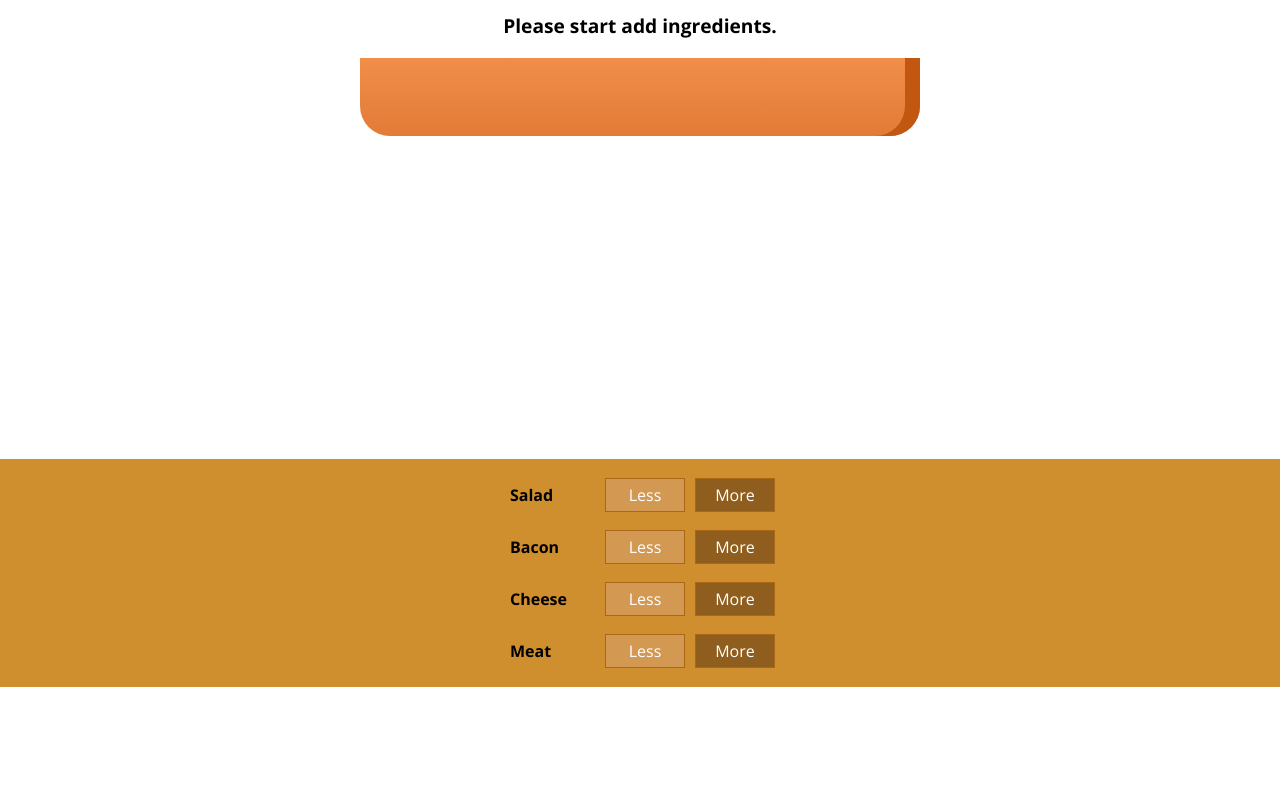
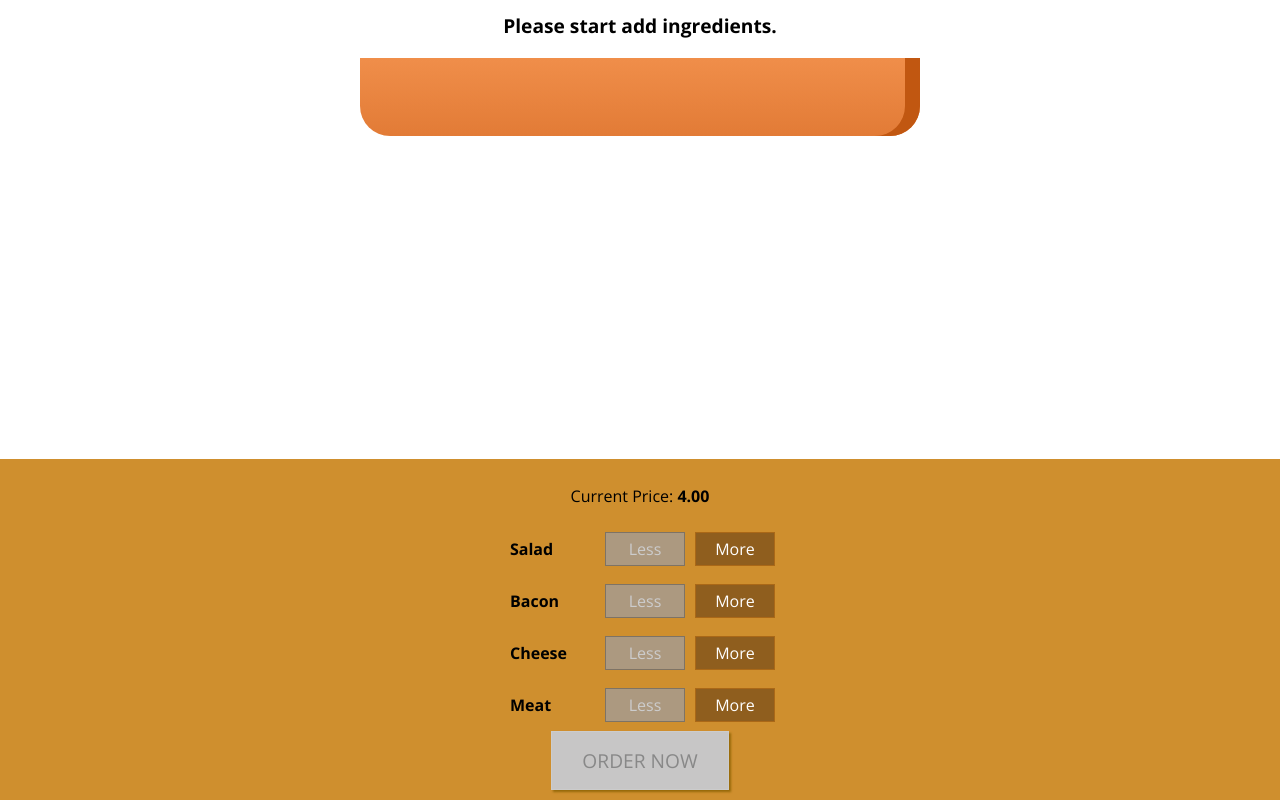
Before and after one commit to MyrPasko/react-burger-app, a React app: page / in a window 1280 px wide. Shown: the part 179-979 px from the top of the page. Before the commit the page ends 866 px from the top, so only its background shows below. Built offline with nearby package versions, Linux system fonts and the light colour scheme.

Commit message:
Lesson 114

```diff
--- a/src/components/Burger/BuildControls/BuildControl/BuildControl.js
+++ b/src/components/Burger/BuildControls/BuildControl/BuildControl.js
@@ -5,7 +5,11 @@
   return (
     <div className={classes.BuildControl}>
         <div className={classes.Label}>{props.label}</div>
-        <button className={classes.Less}>Less</button>
+        <button
+            className={classes.Less}
+            onClick={props.removed}
+            disabled={props.disabled}
+        >Less</button>
         <button
             className={classes.More}
             onClick={props.added}
--- a/src/components/Burger/BuildControls/BuildControls.css
+++ b/src/components/Burger/BuildControls/BuildControls.css
@@ -8,3 +8,44 @@
     margin: auto;
     padding: 10px 0;
 }
+
+.OrderButton {
+    background-color: #DAD735;
+    outline: none;
+    cursor: pointer;
+    border: 1px solid #966909;
+    color: #966909;
+    font-family: inherit;
+    font-size: 1.2em;
+    padding: 15px 30px;
+    box-shadow: 2px 2px 2px #966909;
+}
+
+.OrderButton:hover, .OrderButton:active {
+    background-color: #A0DB41;
+    border: 1px solid #966909;
+    color: #966909;
+}
+
+.OrderButton:disabled {
+    background-color: #C7C6C6;
+    cursor: not-allowed;
+    border: 1px solid #ccc;
+    color: #888888;
+}
+
+.OrderButton:not(:disabled) {
+    animation: enable 0.3s linear;
+}
+
+@keyframes enable {
+    0% {
+        transform: scale(1);
+    }
+    60% {
+        transform: scale(1.1);
+    }
+    100% {
+        transform: scale(1);
+    }
+}
--- a/src/components/Burger/BuildControls/BuildControls.js
+++ b/src/components/Burger/BuildControls/BuildControls.js
@@ -12,13 +12,21 @@
 const buildControls = (props) => {
     return (
         <div className={classes.BuildControls}>
+            <p>Current Price: <strong>{props.price.toFixed(2)}</strong></p>
             {controls.map((ctrl) => {
                 return <BuildControl
                     key={ctrl.label}
                     label={ctrl.label}
                     added={() => props.ingredientAdded(ctrl.type)}
+                    removed={() => props.ingredientRemoved(ctrl.type)}
+                    disabled={props.disabled[ctrl.type]}
                 />
             })}
+            <button
+                className={classes.OrderButton}
+                disabled={!props.purchasable}
+                onClick={props.ordered}
+            >ORDER NOW</button>
 
         </div>
     );
--- /dev/null
+++ b/src/components/Burger/OrderSummary/OrderSummary.js
@@ -0,0 +1,26 @@
+import React from 'react';
+import Aux from '../../../hoc/Auxx';
+import Button from "../../UI/Button/Button";
+
+const orderSummary = (props) => {
+    const ingredientSummary = Object.keys(props.ingredients)
+        .map((igKey) => {
+            return <li key={igKey}><span
+                style={{textTransform: 'capitalize'}}>{igKey}</span>: {props.ingredients[igKey]}</li>
+        });
+    return (
+        <Aux>
+            <h3>Your order</h3>
+            <p>A delicious burger with the following ingredients:</p>
+            <ul>
+                {ingredientSummary}
+            </ul>
+            <p>Continue to checkout?</p>
+            <p><strong>Total price: {props.price.toFixed(2)}</strong></p>
+            <Button clicked={props.purchaseCanceled} btnType={'Danger'}>CANCEL</Button>
+            <Button clicked={props.purchaseContinued} btnType={'Success'}>CONTINUE</Button>
+        </Aux>
+    );
+};
+
+export default orderSummary;
--- /dev/null
+++ b/src/components/UI/Backdrop/Backdrop.css
@@ -0,0 +1,8 @@
+.Backdrop {
+    width: 100%;
+    height: 100%;
+    position: fixed;
+    left: 0;
+    top: 0;
+    background-color: rgba(0, 0, 0, 0.5);
+}
--- /dev/null
+++ b/src/components/UI/Backdrop/Backdrop.js
@@ -0,0 +1,10 @@
+import React from 'react';
+import classes from './Backdrop.css';
+
+const backdrop = (props) => {
+    return (
+        props.show ? <div className={classes.Backdrop} onClick={props.clicked}></div> : null
+    );
+};
+
+export default backdrop;
--- /dev/null
+++ b/src/components/UI/Button/Button.css
@@ -0,0 +1,24 @@
+.Button {
+    background-color: transparent;
+    border: none;
+    color: white;
+    outline: none;
+    cursor: pointer;
+    font: inherit;
+    padding: 10px;
+    margin: 10px;
+    font-weight: bold;
+}
+
+.Button:first-of-type {
+    margin-left: 0;
+    padding-left: 0;
+}
+
+.Success {
+    color: #5C9210;
+}
+
+.Danger {
+    color: #944317;
+}
--- /dev/null
+++ b/src/components/UI/Button/Button.js
@@ -0,0 +1,12 @@
+import React from 'react';
+import classes from './Button.css';
+
+const button = (props) => {
+    return (
+        <button
+            className={[classes.Button, classes[props.btnType]].join(' ')}
+            onClick={props.clicked}>{props.children}</button>
+    );
+};
+
+export default button;
--- /dev/null
+++ b/src/components/UI/Modal/Modal.css
@@ -0,0 +1,20 @@
+.Modal {
+    position: fixed;
+    z-index: 500;
+    background-color: white;
+    width: 70%;
+    border: 1px solid #ccc;
+    box-shadow: 1px 1px 1px black;
+    padding: 16px;
+    left: 15%;
+    top: 30%;
+    box-sizing: border-box;
+    transition: all 0.3s ease-out;
+}
+
+@media (min-width: 600px) {
+    .Modal {
+        width: 500px;
+        left: calc(50% - 250px);
+    }
+}
--- /dev/null
+++ b/src/components/UI/Modal/Modal.js
@@ -0,0 +1,28 @@
+import React from 'react';
+import classes from './Modal.css';
+import Aux from '../../../hoc/Auxx';
+import Backdrop from "../Backdrop/Backdrop";
+
+
+const modal = (props) => {
+    return (
+        <Aux>
+            <Backdrop
+                show={props.show}
+                clicked={props.modalClosed}
+            />
+            <div
+                className={classes.Modal}
+                style={{
+                    transform: props.show ? 'translateY(0)' : 'translateY(-100vh)',
+                    opacity: props.show ? '1' : '0'
+                }}
+            >
+                {props.children}
+            </div>
+
+        </Aux>
+    );
+};
+
+export default modal;
--- a/src/containers/BurgerBuilder/BurgerBuilder.js
+++ b/src/containers/BurgerBuilder/BurgerBuilder.js
@@ -2,6 +2,8 @@
 import Aux from '../../hoc/Auxx';
 import Burger from "../../components/Burger/Burger";
 import BuildControls from "../../components/Burger/BuildControls/BuildControls";
+import Modal from "../../components/UI/Modal/Modal";
+import OrderSummary from "../../components/Burger/OrderSummary/OrderSummary";
 
 const INGREDIENT_PRICES = {
     salad: 0.5,
@@ -19,8 +21,25 @@
             cheese: 0,
             meat: 0
         },
-        totalPrice: 4
+        totalPrice: 4,
+        purchasable: false,
+        purchasing: false
     };
+
+    updatePurchaseState(ingredients) {
+        // const ingredients = {
+        //     ...this.state.ingredients
+        // };
+        const sum = Object.keys(ingredients)
+            .map((igKey) => {
+                return ingredients[igKey]
+            })
+            .reduce((sum, el) => {
+                return sum + el;
+            }, 0);
+
+        this.setState({purchasable: sum > 0})
+    }
 
     addingIngredientHandler = (type) => {
         const oldCount = this.state.ingredients[type];
@@ -33,18 +52,69 @@
         const oldPrice = this.state.totalPrice;
         const newPrice = oldPrice + priceAddition;
 
-        this.setState({totalPrice: newPrice, ingredients: updatedIngredients})
+        this.setState({totalPrice: newPrice, ingredients: updatedIngredients});
+        this.updatePurchaseState(updatedIngredients);
     };
 
-    removeingIngredientHandler = (type) => {
+    removingIngredientHandler = (type) => {
+        const oldCount = this.state.ingredients[type];
+        if (oldCount <= 0) {
+            return;
+        }
+        const updatedCount = oldCount - 1;
+        const updatedIngredients = {
+            ...this.state.ingredients
+        };
+        updatedIngredients[type] = updatedCount;
+        const priceDeduction = INGREDIENT_PRICES[type];
+        const oldPrice = this.state.totalPrice;
+        const newPrice = oldPrice - priceDeduction;
 
+        this.setState({totalPrice: newPrice, ingredients: updatedIngredients});
+        this.updatePurchaseState(updatedIngredients);
+    };
+
+    purchaseHandler = () => {
+        this.setState({purchasing: true});
+    };
+
+    purchaseCancelHandler = () => {
+        this.setState({purchasing: false});
+    };
+
+    purchaseContinueHandler = () => {
+        alert('You continue!');
     };
 
     render() {
+        const disabledInfo = {
+            ...this.state.ingredients
+        };
+
+        for (let key in disabledInfo) {
+            disabledInfo[key] = disabledInfo[key] <= 0;
+        }
         return (
             <Aux>
+                <Modal
+                    show={this.state.purchasing}
+                    modalClosed={this.purchaseCancelHandler}
+                >
+                    <OrderSummary
+                        purchaseCanceled={this.purchaseCancelHandler}
+                        purchaseContinued={this.purchaseContinueHandler}
+                        price={this.state.totalPrice}
+                        ingredients={this.state.ingredients}/>
+                </Modal>
                 <Burger ingredients={this.state.ingredients}/>
-                <BuildControls ingredientAdded={this.addingIngredientHandler}/>
+                <BuildControls
+                    ingredientAdded={this.addingIngredientHandler}
+                    ingredientRemoved={this.removingIngredientHandler}
+                    disabled={disabledInfo}
+                    purchasable={this.state.purchasable}
+                    price={this.state.totalPrice}
+                    ordered={this.purchaseHandler}
+                />
             </Aux>
         );
     }
```
Also changed, not shown: src/components/Burger/BuildControls/BuildControl/BuildControl.css (line endings or trailing spaces).
